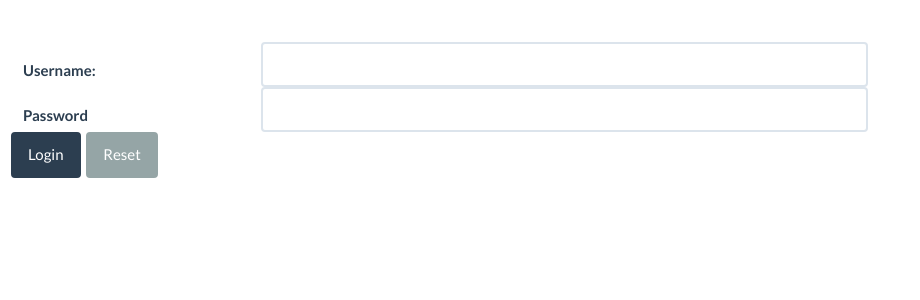
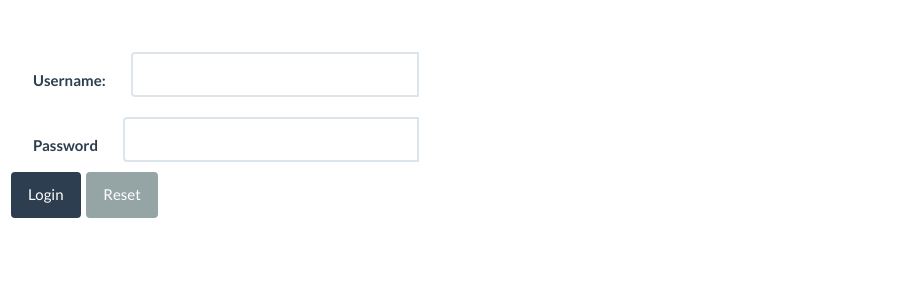
Before and after one commit to levesqu/MeTube, a PHP site: page /login.php in a window 1280 px wide. Shown: the part 68-368 px from the top of the page, without its empty margins (0-920 px from the left). Run offline with PHP 8.4, Linux system fonts and the light colour scheme.

Commit message:
editing messagethread

```diff
--- a/login.php
+++ b/login.php
@@ -43,11 +43,12 @@ if(isset($_POST['submit'])) {
 	<form class="form-horizontal" method="post" action="<?php echo "login.php"; ?>">
 
 	<table width="100%">
-		<tr>
+		<tr class="input-group col-lg-4">
+
 			<td  width="20%"><label for="username" class="col-lg-4 control-label">Username:</label></td>
 			<td width="80%"><input class="form-control col-lg-4" title="username" type="text" name="username"><br /></td>
 		</tr>
-		<tr>
+		<tr class="input-group col-lg-4">
 			<td  width="20%"><label for="password" class="col-lg-2 control-label">Password</label></td>
 			<td width="80%"><input class="form-control col-lg-4" title="password" type="password" name="password"><br /></td>
 		</tr>
```
